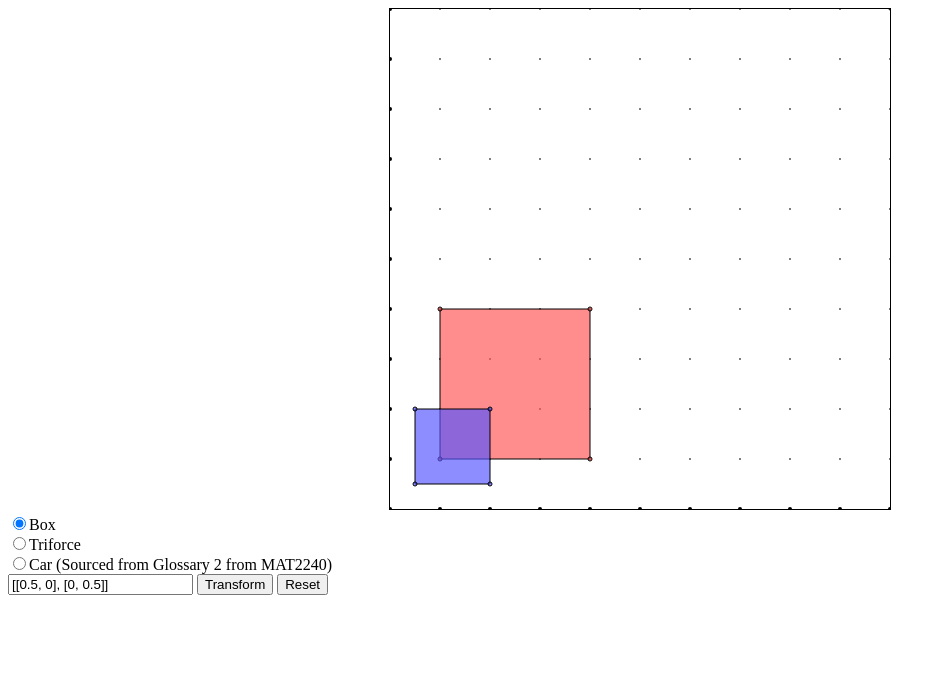
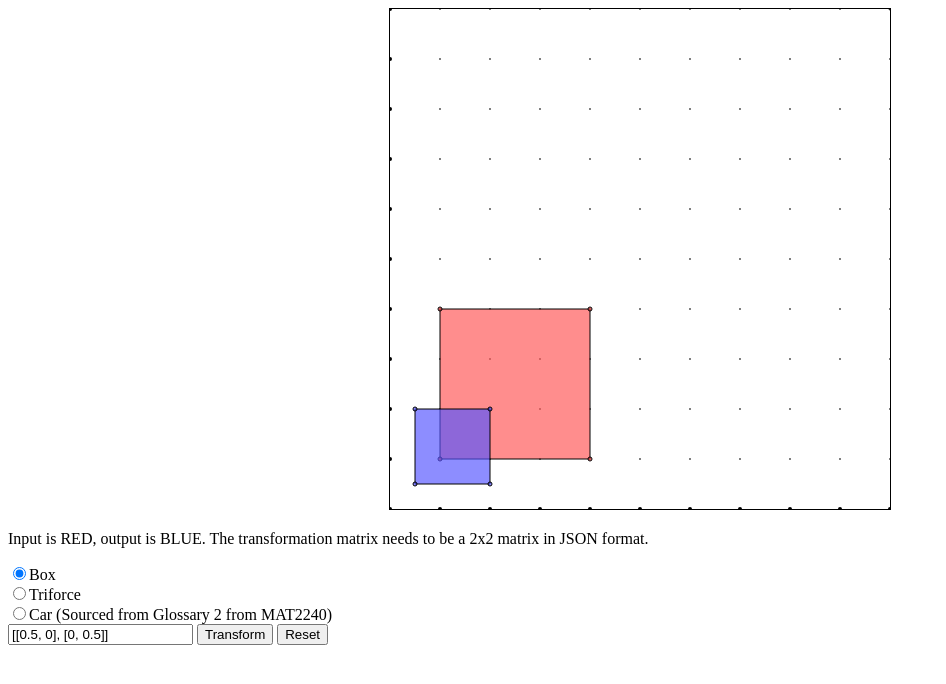
Before and after one commit to KittKat7/LinearAlgebraFinalProject, a plain HTML site: page index.html in a window 1280 px wide. Shown: the whole page, without its empty margins (0-946 px from the left). Drawn offline with Linux system fonts and the light colour scheme.

Commit message:
Added Presentation

```diff
--- a/index.html
+++ b/index.html
@@ -10,6 +10,9 @@
 		<canvas id="myCanvas" width="500" height="500" style="border:1px solid #000000;">
 		</canvas>
 	</center>
+	<p>
+		Input is RED, output is BLUE. The transformation matrix needs to be a 2x2 matrix in JSON format.
+	</p>
 	<input checked="checked" type="radio" name="inputShape" id="box" onchange="setInputShape(box)">Box<br>
 	<input type="radio" name="inputShape" id="triforce" onchange="setInputShape(triforce)">Triforce<br>
 	<input type="radio" name="inputShape" id="car" onchange="setInputShape(car)">Car (Sourced from Glossary 2 from
```
Also changed, not shown: 1 other file.
